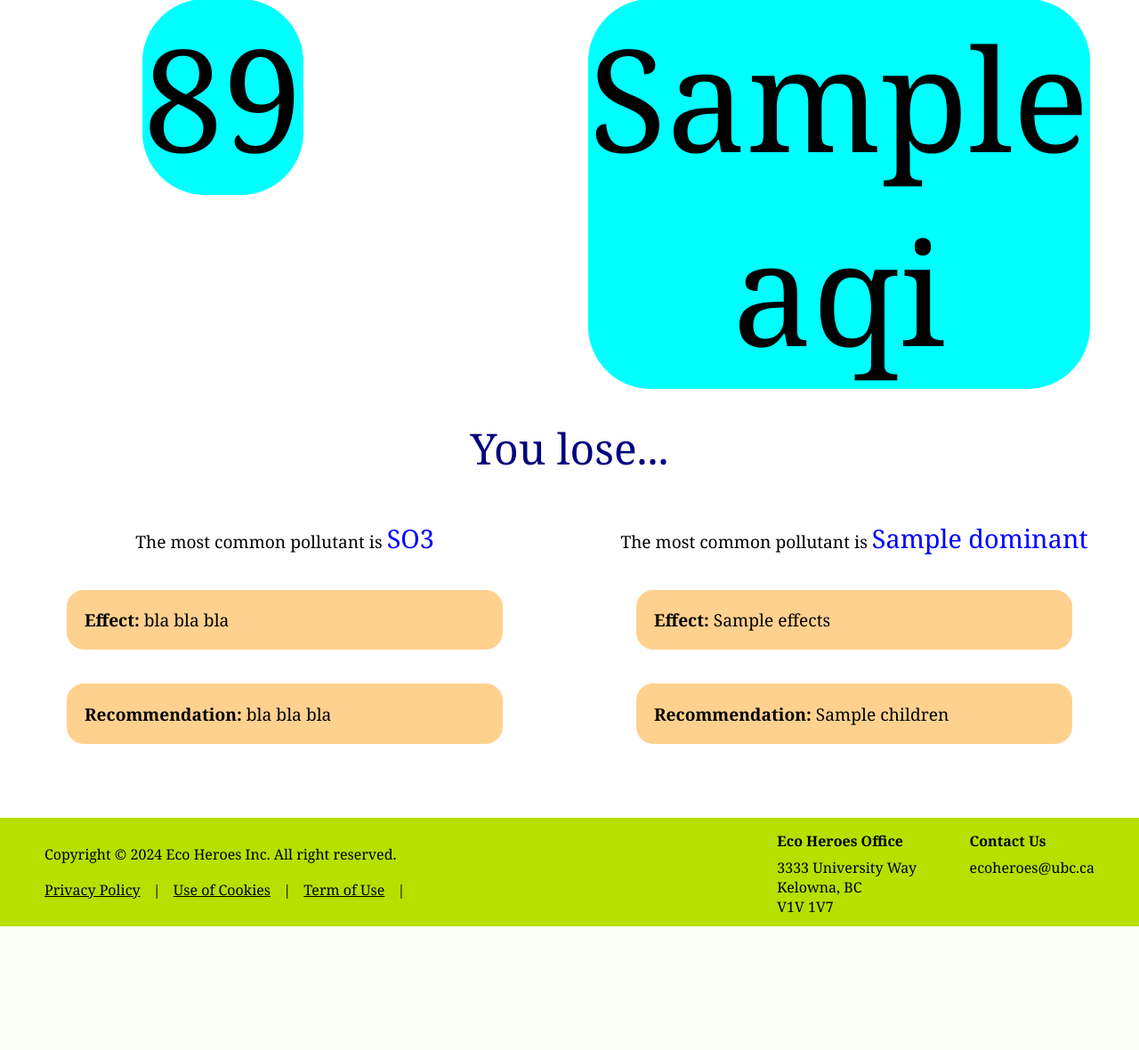
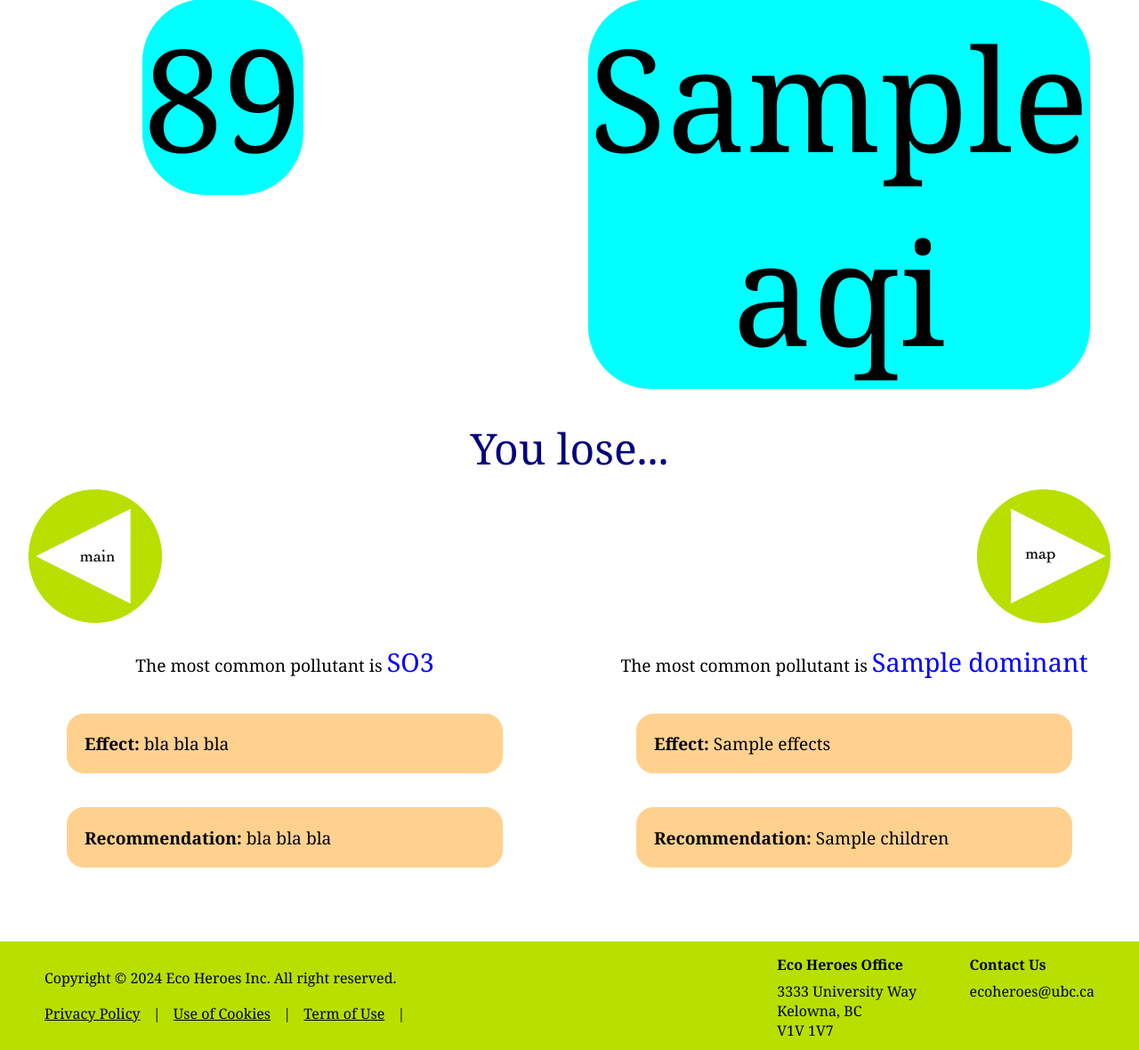
Before and after one commit to vol2468/Eco-Heroes, a Flask app: template Dashboard/scripts/templates/compare.html in a window 1280 px wide; the page is wider, and only the part inside the window is pictured. Shown: the part 318-1498 px from the top of that part at 89% size. Before the commit the page ends 1359 px from the top of that part, so only its background shows below. Run offline with Flask 3, Linux system fonts and the light colour scheme; the template is opened without the code that fills it: most values are stand-ins (such as "Sample title", 1, 10 or a date in 2020); some libraries are stand-ins or nearby versions.

Commit message:
compare arrow

```diff
--- a/Dashboard/scripts/static/compare.css
+++ b/Dashboard/scripts/static/compare.css
@@ -42,12 +42,27 @@ h2 {
     }
 }
 #container-2 {
-    margin-top: 1em;
+    display: grid;
+    grid-template-columns: 1fr 1fr;
+}
+#leftside-2 {
+    margin-left: 2em;
+    text-align: left;
+    display: flex;
+    flex-direction: column;
+}
+#rightside-2 {
+    margin-right: 2em;
+    text-align: right;
+    display: flex;
+    flex-direction: column;
+}
+#container-3 {
     margin-bottom: 4em;
     display: grid;
     grid-template-columns: 1fr 1fr;
 }
-#leftside-2, #rightside-2 {
+#leftside-3, #rightside-3 {
     text-align: center;
     display: flex;
     flex-direction: column;
--- a/Dashboard/scripts/templates/compare.html
+++ b/Dashboard/scripts/templates/compare.html
@@ -35,11 +35,19 @@
             <p id="win-lose"></p>
             <div id="container-2">
                 <div id="leftside-2">
+                    <a href="index.html" class="arrow"><img src="../../static/images/go_left.png" height="150px"/></a>
+                </div>
+                <div id="rightside-2">
+                    <a href="map.html" class="arrow"><img src="../../static/images/go_right.png" height="150px"/></a>
+                </div>
+            </div>
+            <div id="container-3">
+                <div id="leftside-3">
                     <p class="common">The most common pollutant is <span class="pollutant">SO3</span></p>
                     <p class="desc"><span class="bold">Effect: </span>bla bla bla</p>
                     <p class="desc"><span class="bold">Recommendation: </span>bla bla bla</p>
                 </div>
-                <div id="rightside-2">
+                <div id="rightside-3">
                     <p class="common">The most common pollutant is <span class="pollutant">{{dominant}}</span></p>
                     <p class="desc"><span class="bold">Effect: </span>{{effects}}</p>
                     <p class="desc"><span class="bold">Recommendation: </span>{{children}}</p>
```
Also changed, not shown: Dashboard/scripts/static/images/go_left.png (added), Dashboard/scripts/static/images/go_right.png (added).
